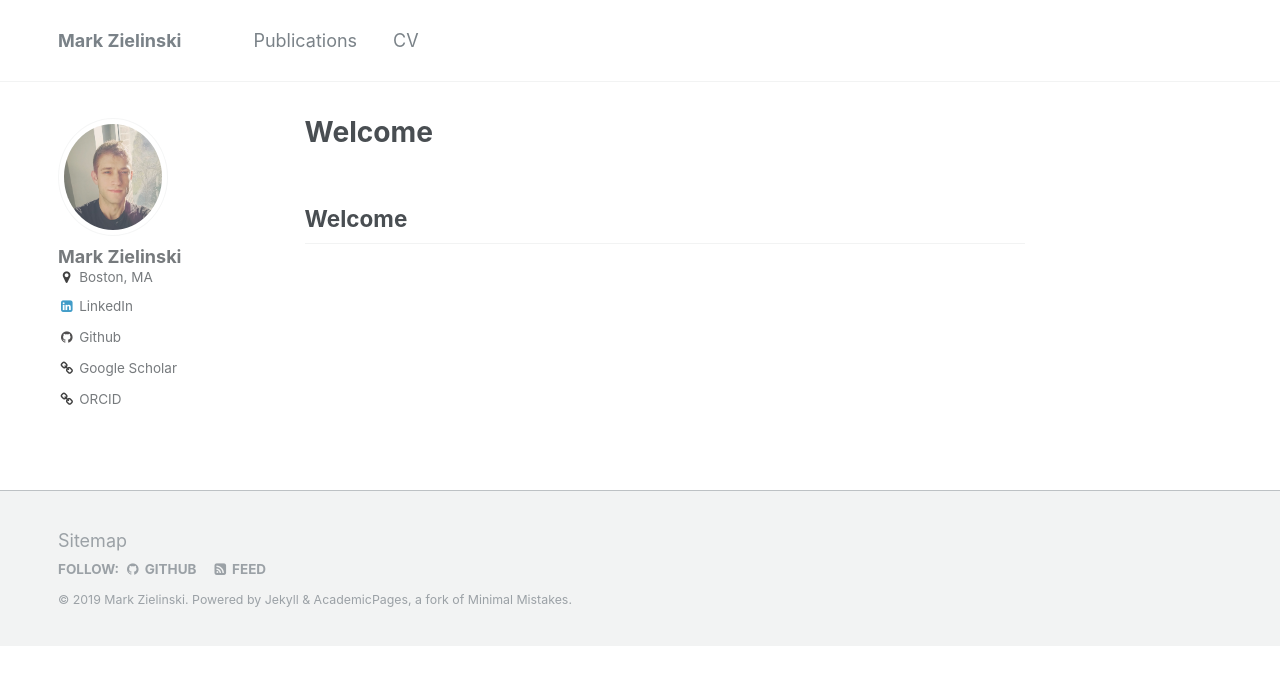
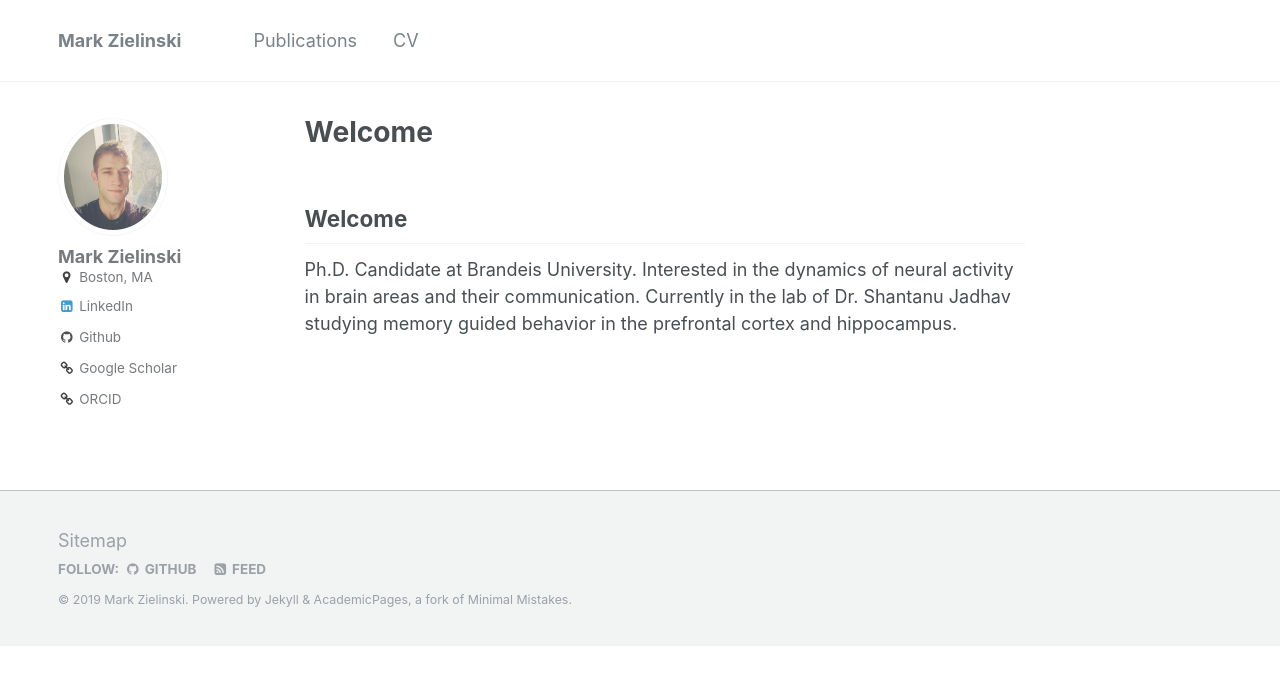
Before and after one commit to mczielinski/mczielinski.github.io, a Jekyll site: the page built from index.md, in a window 1280 px wide. Shown: the top 685 px of the page. Built offline with Jekyll 4.4.1, drawn with Linux system fonts in a browser that asks for light colours; our own code applies the rules of GitHub Pages for plain Markdown files.

Commit message:
added description

```diff
--- a/index.md
+++ b/index.md
@@ -1 +1,3 @@
 ## Welcome
+
+Ph.D. Candidate at Brandeis University. Interested in the dynamics of neural activity in brain areas and their communication. Currently in the lab of Dr. Shantanu Jadhav studying memory guided behavior in the prefrontal cortex and hippocampus.
```
